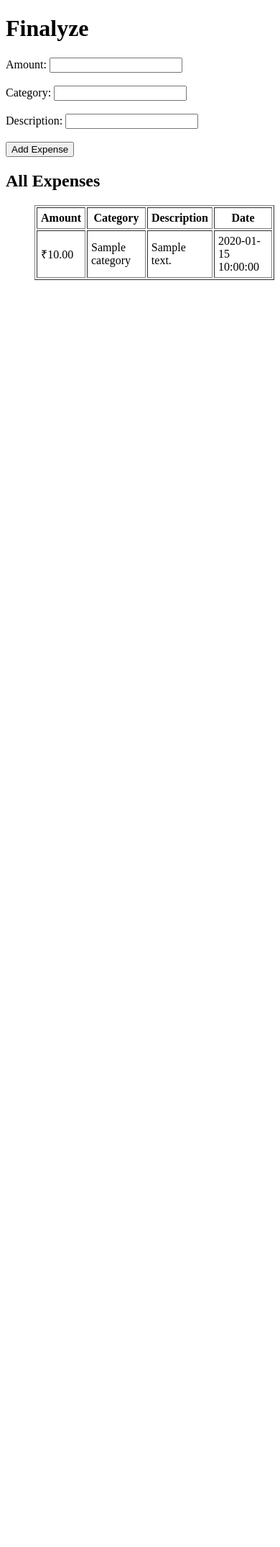
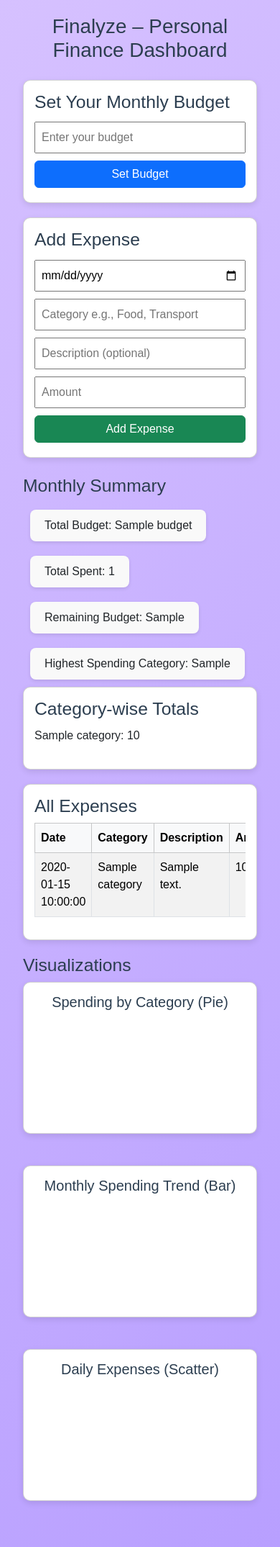
Before and after one commit to rautpriyanka1623-art/Finalyze, a Flask app: template templates/index.html in a window 390 px wide. Shown: the whole page at 72% size. Before the commit the page ends 389 px from the top, so only its background shows below. Run offline with Flask 3, Linux system fonts and the light colour scheme; the template is opened without the code that fills it: most values are stand-ins (such as "Sample title", 1, 10 or a date in 2020).

Commit message:
Initial commit for Finalyze

```diff
--- a/app.py
+++ b/app.py
@@ -1,26 +1,232 @@
-from flask import Flask, render_template, request
+from flask import Flask, render_template, request, redirect, session, url_for, flash
+import sqlite3
+from datetime import datetime
+from werkzeug.security import generate_password_hash, check_password_hash
+import os
 
 app = Flask(__name__)
+app.secret_key = "finalyze_secret_key"
 
-expenses = [] # this will store all expenses
+DB_PATH = "data/expenses.db"
 
-@app.route('/', methods=['GET', 'POST'])
+# Ensure data folder exists
+if not os.path.exists("data"):
+    os.makedirs("data")
+
+# Initialize DB
+def init_db():
+    conn = sqlite3.connect(DB_PATH)
+    c = conn.cursor()
+    # Users table
+    c.execute("""CREATE TABLE IF NOT EXISTS users (
+        id INTEGER PRIMARY KEY AUTOINCREMENT,
+        username TEXT UNIQUE,
+        password TEXT
+    )""")
+    # Expenses table
+    c.execute("""CREATE TABLE IF NOT EXISTS expenses (
+        id INTEGER PRIMARY KEY AUTOINCREMENT,
+        user_id INTEGER,
+        date TEXT,
+        category TEXT,
+        description TEXT,
+        amount REAL
+    )""")
+    # Budget table
+    c.execute("""CREATE TABLE IF NOT EXISTS budget (
+        id INTEGER PRIMARY KEY AUTOINCREMENT,
+        user_id INTEGER,
+        amount REAL
+    )""")
+    conn.commit()
+    conn.close()
+
+init_db()
+
+# Helper to get DB connection
+def get_db():
+    conn = sqlite3.connect(DB_PATH)
+    conn.row_factory = sqlite3.Row
+    return conn
+
+# -------------------- Authentication --------------------
+
+@app.route("/signup", methods=["GET", "POST"])
+def signup():
+    if request.method == "POST":
+        username = request.form["username"]
+        password = generate_password_hash(request.form["password"])
+        try:
+            conn = get_db()
+            c = conn.cursor()
+            c.execute("INSERT INTO users (username, password) VALUES (?, ?)", (username, password))
+            conn.commit()
+            conn.close()
+            flash("Signup successful! Please login.", "success")
+            return redirect("/login")
+        except sqlite3.IntegrityError:
+            flash("Username already exists!", "danger")
+    return render_template("signup.html")
+
+@app.route("/login", methods=["GET", "POST"])
+def login():
+    if request.method == "POST":
+        username = request.form["username"]
+        password = request.form["password"]
+        conn = get_db()
+        c = conn.cursor()
+        c.execute("SELECT * FROM users WHERE username=?", (username,))
+        user = c.fetchone()
+        conn.close()
+        if user and check_password_hash(user["password"], password):
+            session["user_id"] = user["id"]
+            session["username"] = user["username"]
+            return redirect("/")
+        else:
+            flash("Invalid credentials", "danger")
+    return render_template("login.html")
+
+@app.route("/logout")
+def logout():
+    session.clear()
+    return redirect("/login")
+
+@app.route("/forgot", methods=["GET", "POST"])
+def forgot():
+    if request.method == "POST":
+        username = request.form["username"]
+        new_password = generate_password_hash(request.form["password"])
+        conn = get_db()
+        c = conn.cursor()
+        c.execute("UPDATE users SET password=? WHERE username=?", (new_password, username))
+        if c.rowcount == 0:
+            flash("Username not found!", "danger")
+        else:
+            flash("Password updated! Login now.", "success")
+        conn.commit()
+        conn.close()
+        return redirect("/login")
+    return render_template("forgot.html")
+
+# -------------------- Dashboard --------------------
+
+@app.route("/", methods=["GET", "POST"])
 def home():
-    if request.method == 'POST':
-        amount = request.form['amount']
-        category = request.form['category']
-        description = request.form['description']
+    if "user_id" not in session:
+        return redirect("/login")
+    user_id = session["user_id"]
 
-        expense = {
-            'amount': float(amount),
-            'category': category,
-            'description': description,
-            'date':date
-        }
+    conn = get_db()
+    c = conn.cursor()
 
-        expenses.append(expense)
+    # Handle budget update
+    if request.method == "POST" and "budget" in request.form:
+        amount = float(request.form["budget"])
+        # Check if budget exists
+        c.execute("SELECT * FROM budget WHERE user_id=?", (user_id,))
+        if c.fetchone():
+            c.execute("UPDATE budget SET amount=? WHERE user_id=?", (amount, user_id))
+        else:
+            c.execute("INSERT INTO budget (user_id, amount) VALUES (?,?)", (user_id, amount))
+        conn.commit()
 
-    return render_template('index.html', expenses=expenses)
+    # Fetch budget
+    c.execute("SELECT * FROM budget WHERE user_id=?", (user_id,))
+    budget_row = c.fetchone()
+    budget = budget_row["amount"] if budget_row else 0
 
-if __name__ == '__main__':
-    app.run(debug=True)
+    # Fetch expenses
+    c.execute("SELECT * FROM expenses WHERE user_id=?", (user_id,))
+    expenses = c.fetchall()
+
+    # Category totals
+    category_totals = {}
+    for e in expenses:
+        category_totals[e["category"]] = category_totals.get(e["category"], 0) + e["amount"]
+
+    # Monthly summary
+    current_month = datetime.now().month
+    current_year = datetime.now().year
+    monthly_expenses = [e for e in expenses if datetime.strptime(e["date"], "%Y-%m-%d").month == current_month
+                        and datetime.strptime(e["date"], "%Y-%m-%d").year == current_year]
+    total_spent = sum(e["amount"] for e in monthly_expenses)
+    remaining_budget = budget - total_spent
+
+    # Highest category
+    highest_category = max(category_totals, key=category_totals.get) if category_totals else None
+
+    conn.close()
+    return render_template("index.html",
+                           expenses=expenses,
+                           category_totals=category_totals,
+                           total_spent=total_spent,
+                           remaining_budget=remaining_budget,
+                           highest_category=highest_category,
+                           budget=budget)
+
+# -------------------- Expense CRUD --------------------
+
+@app.route("/add", methods=["POST"])
+def add_expense():
+    if "user_id" not in session:
+        return redirect("/login")
+    user_id = session["user_id"]
+
+    date = request.form["date"]
+    category = request.form["category"]
+    description = request.form["description"]
+    amount = float(request.form["amount"])
+
+    conn = get_db()
+    c = conn.cursor()
+    c.execute("INSERT INTO expenses (user_id,date,category,description,amount) VALUES (?,?,?,?,?)",
+              (user_id,date,category,description,amount))
+    conn.commit()
+    conn.close()
+    return redirect("/")
+
+@app.route("/edit/<int:expense_id>", methods=["GET","POST"])
+def edit_expense(expense_id):
+    if "user_id" not in session:
+        return redirect("/login")
+    user_id = session["user_id"]
+
+    conn = get_db()
+    c = conn.cursor()
+
+    if request.method=="POST":
+        date = request.form["date"]
+        category = request.form["category"]
+        description = request.form["description"]
+        amount = float(request.form["amount"])
+        c.execute("""UPDATE expenses SET date=?, category=?, description=?, amount=?
+                     WHERE id=? AND user_id=?""",
+                  (date, category, description, amount, expense_id, user_id))
+        conn.commit()
+        conn.close()
+        return redirect("/")
+
+    c.execute("SELECT * FROM expenses WHERE id=? AND user_id=?", (expense_id, user_id))
+    expense = c.fetchone()
+    conn.close()
+    if not expense:
+        flash("Expense not found!", "danger")
+        return redirect("/")
+    return render_template("edit.html", expense=expense)
+
+@app.route("/delete/<int:expense_id>")
+def delete_expense(expense_id):
+    if "user_id" not in session:
+        return redirect("/login")
+    user_id = session["user_id"]
+    conn = get_db()
+    c = conn.cursor()
+    c.execute("DELETE FROM expenses WHERE id=? AND user_id=?", (expense_id, user_id))
+    conn.commit()
+    conn.close()
+    return redirect("/")
+
+# -------------------- Run App --------------------
+
+if __name__=="__main__":
+    app.run(debug=False, host="0.0.0.0")
--- a/templates/index.html
+++ b/templates/index.html
@@ -1,46 +1,183 @@
 <!DOCTYPE html>
-<html>
+<html lang="en">
 <head>
-    <title>Finalyze</title>
+<meta charset="UTF-8">
+<title>Finalyze – Personal Finance Dashboard</title>
+<link href="https://cdn.jsdelivr.net/npm/bootstrap@5.3.2/dist/css/bootstrap.min.css" rel="stylesheet">
+<script src="https://cdn.jsdelivr.net/npm/chart.js"></script>
+<style>
+body {
+    font-family: Arial, sans-serif;
+    background: linear-gradient(135deg, #d6c1ff, #b89fff);
+    min-height: 100vh;
+    padding: 20px;
+}
+h1,h2,h5 { color: #2c3e50; }
+.summary-card {
+    display: inline-block;
+    padding: 10px 20px;
+    margin: 10px;
+    border-radius: 8px;
+    background-color: #f9f9f9;
+    box-shadow: 0 2px 5px rgba(0,0,0,0.1);
+}
+form input, form button { padding: 8px; margin: 5px 0; width: 100%; }
+ul { list-style-type: none; padding: 0; }
+li { padding: 3px 0; }
+canvas { max-height: 300px; width: 100% !important; }
+.card { padding: 15px; border-radius: 10px; background: white; margin-bottom: 20px; box-shadow: 0 3px 8px rgba(0,0,0,0.1); }
+</style>
 </head>
 <body>
+<div class="container-fluid">
+    <h1 class="text-center mb-4">Finalyze – Personal Finance Dashboard</h1>
 
-    <h1>Finalyze</h1>
+    <!-- Budget Form -->
+    <div class="card">
+        <h2>Set Your Monthly Budget</h2>
+        <form method="POST" action="/">
+            <input type="number" step="0.01" name="budget" placeholder="Enter your budget" required value="{{ budget }}">
+            <button type="submit" class="btn btn-primary">Set Budget</button>
+        </form>
+    </div>
 
-    <form method="POST">
-        <label>Amount:</label>
-        <input type="number" name="amount" required><br><br>
+    <!-- Expense Form -->
+    <div class="card">
+        <h2>Add Expense</h2>
+        <form method="POST" action="/add">
+            <input type="date" name="date" required>
+            <input type="text" name="category" placeholder="Category e.g., Food, Transport" required>
+            <input type="text" name="description" placeholder="Description (optional)">
+            <input type="number" step="0.01" name="amount" placeholder="Amount" required>
+            <button type="submit" class="btn btn-success">Add Expense</button>
+        </form>
+    </div>
 
-        <label>Category:</label>
-        <input type="text" name="category" required><br><br>
+    <!-- Summary Cards -->
+    <h2 class="mt-4">Monthly Summary</h2>
+    <div class="summary-card">Total Budget: {{ budget }}</div>
+    <div class="summary-card">Total Spent: {{ total_spent }}</div>
+    <div class="summary-card">Remaining Budget: {{ remaining_budget }}</div>
+    <div class="summary-card">Highest Spending Category: {{ highest_category if highest_category else 'N/A' }}</div>
 
-        <label>Description:</label>
-        <input type="text" name="description" required><br><br>
+    <!-- Category-wise Totals -->
+    <div class="card">
+        <h2>Category-wise Totals</h2>
+        <ul>
+            {% for category, total in category_totals.items() %}
+            <li>{{ category }}: {{ total }}</li>
+            {% endfor %}
+        </ul>
+    </div>
 
-        <button type="submit">Add Expense</button>
-    </form>
-
+    <!-- All Expenses Table -->
+    <div class="card">
         <h2>All Expenses</h2>
-
-    <ul>
-        <table border="1" cellpadding="5">
+        <div class="table-responsive">
+        <table class="table table-striped table-bordered">
+            <thead class="table-light">
                 <tr>
-        <th>Amount</th>
+                    <th>Date</th>
                     <th>Category</th>
                     <th>Description</th>
-        <th>Date</th>
+                    <th>Amount</th>
+                    <th>Actions</th>
                 </tr>
-
-    {% for expense in expenses %}
+            </thead>
+            <tbody>
+                {% for e in expenses %}
                 <tr>
-        <td>₹{{ "%.2f"|format(expense.amount) }}</td>
-        <td>{{ expense.category }}</td>
-        <td>{{ expense.description }}</td>
-        <td>{{ expense.date }}</td>
+                    <td>{{ e.date }}</td>
+                    <td>{{ e.category }}</td>
+                    <td>{{ e.description }}</td>
+                    <td>{{ e.amount }}</td>
+                    <td>
+                        <a href="/edit/{{ e.id }}" class="btn btn-sm btn-warning">Edit</a>
+                        <a href="/delete/{{ e.id }}" class="btn btn-sm btn-danger">Delete</a>
+                    </td>
                 </tr>
                 {% endfor %}
+            </tbody>
         </table>
-    </ul>
+        </div>
+    </div>
+
+    <!-- Charts -->
+    <h2>Visualizations</h2>
+    <div class="row">
+        <div class="col-md-6 mb-4">
+            <div class="card">
+                <h5 class="text-center">Spending by Category (Pie)</h5>
+                <canvas id="pieChart"></canvas>
+            </div>
+        </div>
+        <div class="col-md-6 mb-4">
+            <div class="card">
+                <h5 class="text-center">Monthly Spending Trend (Bar)</h5>
+                <canvas id="barChart"></canvas>
+            </div>
+        </div>
+        <div class="col-12 mb-4">
+            <div class="card">
+                <h5 class="text-center">Daily Expenses (Scatter)</h5>
+                <canvas id="scatterChart"></canvas>
+            </div>
+        </div>
+    </div>
+</div>
+
+<script>
+    // Pie Chart
+    new Chart(document.getElementById('pieChart'), {
+        type: 'pie',
+        data: {
+            labels: {{ category_totals.keys()|list }},
+            datasets: [{
+                data: {{ category_totals.values()|list }},
+                backgroundColor: ['#9b59b6','#8e44ad','#d6c1ff','#b89fff','#6c5ce7','#a29bfe']
+            }]
+        },
+        options: { responsive:true, maintainAspectRatio:false }
+    });
+
+    // Bar Chart
+    new Chart(document.getElementById('barChart'), {
+        type: 'bar',
+        data: {
+            labels: {{ expenses|map(attribute='date')|list }},
+            datasets: [{
+                label: 'Amount Spent',
+                data: {{ expenses|map(attribute='amount')|list }},
+                backgroundColor: '#8e44ad'
+            }]
+        },
+        options: { responsive:true, maintainAspectRatio:false }
+    });
+
+    // Scatter Chart
+    new Chart(document.getElementById('scatterChart'), {
+        type: 'scatter',
+        data: {
+            datasets: [{
+                label: 'Daily Expenses',
+                data: [
+                    {% for e in expenses %}
+                    { x: new Date("{{ e.date }}"), y: {{ e.amount }} },
+                    {% endfor %}
+                ],
+                backgroundColor: '#d6c1ff'
+            }]
+        },
+        options: {
+            responsive:true,
+            maintainAspectRatio:false,
+            scales: {
+                x: { type: 'time', time: { unit: 'day' }, title: { display:true, text:'Date' } },
+                y: { title: { display:true, text:'Amount' } }
+            }
+        }
+    });
+</script>
 
 </body>
 </html>
```
Also changed, not shown: requirements.txt (added, +10 -0 lines), templates/edit.html (added, +65 -0 lines), templates/forgot.html (added, +50 -0 lines), templates/login.html (added, +52 -0 lines), templates/signup.html (added, +50 -0 lines), data/data.db (added), data/expenses.db (added), data/finalyze.db (added), 1 other file. Lines whose indentation alone changed are shown as unchanged.
